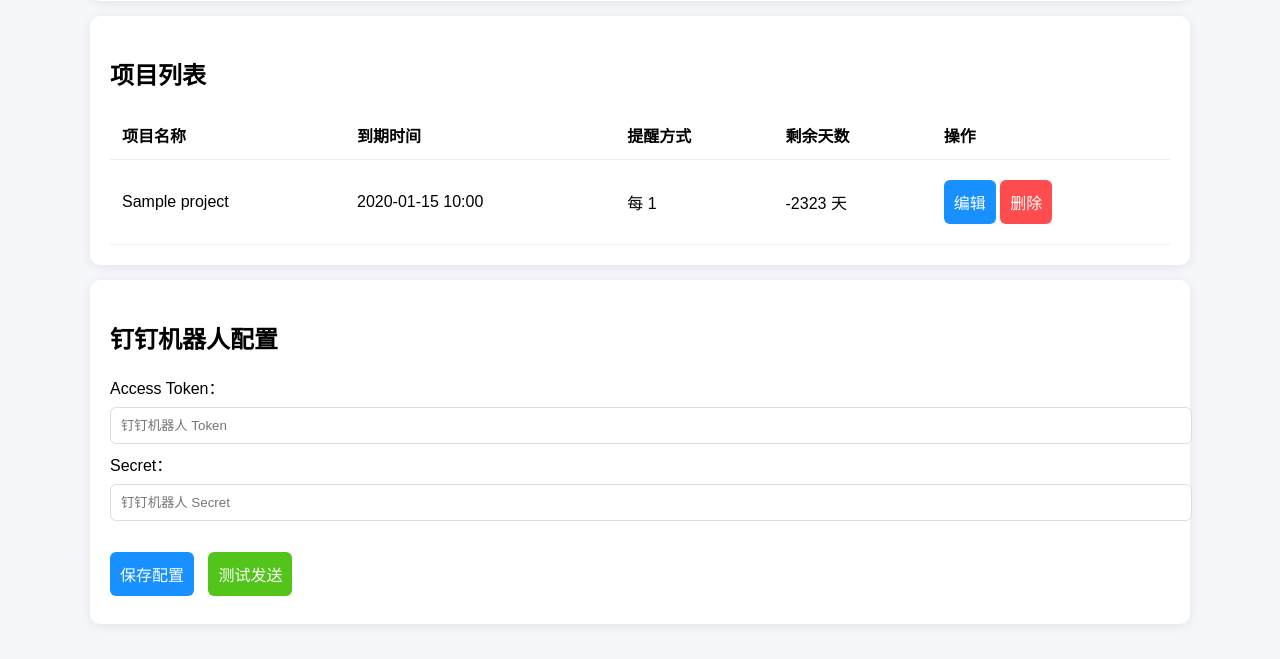
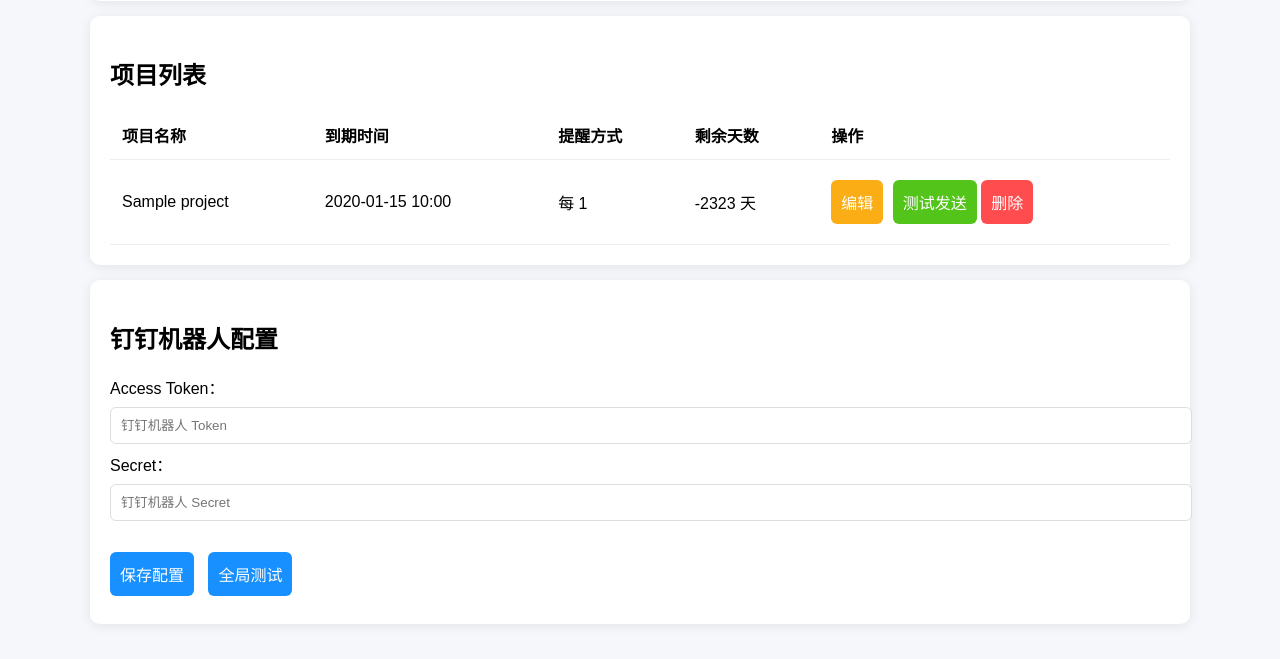
Before and after one commit to alanng2017/project-expiry-reminder, a Flask app: page / in a window 1280 px wide. Shown: the part 446-1105 px from the top of the page. Run offline with Flask 3, Linux system fonts and the light colour scheme; tables that the repository leaves empty hold one stand-in row (values such as "Sample post").

Commit message:
Add test button for project reminders and style updates

```diff
--- a/app/templates/index.html
+++ b/app/templates/index.html
@@ -5,12 +5,17 @@
     <meta name="viewport" content="width=device-width, initial-scale=1.0">
     <title>项目到期提醒系统</title>
     <link rel="stylesheet" href="/static/style.css">
+    <style>
+        .test { background:#52c41a; margin-left:5px; }
+        .edit { background:#faad14; }
+        .delete { background:#ff4d4f; }
+    </style>
 </head>
 <body>
     <h1>📅 项目到期提醒系统</h1>
 
     <div class="container">
-        <!-- 添加项目部分（保持不变） -->
+        <!-- 添加项目 -->
         <div class="card">
             <h2>添加新项目</h2>
             <form id="addForm">
@@ -63,6 +68,7 @@
                     <td>{{ (p.expiry_date - now).days }} 天</td>
                     <td>
                         <button onclick="editProject({{ p.id }})" class="edit">编辑</button>
+                        <button onclick="testProject({{ p.id }})" class="test">测试发送</button>
                         <button onclick="deleteProject({{ p.id }})" class="delete">删除</button>
                     </td>
                 </tr>
@@ -80,13 +86,13 @@
                 <input type="text" id="secret" placeholder="钉钉机器人 Secret" style="width:100%">
                 <div style="margin-top:15px;">
                     <button type="submit">保存配置</button>
-                    <button type="button" onclick="testDingtalk()" style="background:#52c41a; margin-left:10px;">测试发送</button>
+                    <button type="button" onclick="testDingtalk()" style="background:#1890ff; margin-left:10px;">全局测试</button>
                 </div>
             </form>
         </div>
     </div>
 
-    <!-- 编辑弹窗 -->
+    <!-- 编辑弹窗（保持不变） -->
     <div id="editModal" style="display:none; position:fixed; top:0; left:0; width:100%; height:100%; background:rgba(0,0,0,0.7); z-index:1000;">
         <div style="background:white; max-width:520px; margin:60px auto; padding:25px; border-radius:10px;">
             <h2>编辑项目</h2>
@@ -94,7 +100,6 @@
                 <input type="hidden" id="edit_id">
                 <input type="text" id="edit_name" placeholder="项目名称" required style="width:100%; margin:8px 0;">
                 <input type="datetime-local" id="edit_expiry" required style="width:100%; margin:8px 0;">
-
                 <select id="edit_remind_type" onchange="toggleEditCustomFields()" style="width:100%; margin:8px 0;" required>
                     <option value="expiry">到期提醒（30/20/10/7/3/2/1天）</option>
                     <option value="weekly">每周提醒</option>
@@ -102,7 +107,6 @@
                     <option value="yearly">每年提醒</option>
                     <option value="custom">自定义周期</option>
                 </select>
-
                 <div id="editCustomFields" style="display:none; margin:10px 0; padding:12px; background:#f9f9f9;">
                     <div style="display:flex; gap:10px;">
                         <span>每</span>
@@ -114,7 +118,6 @@
                         </select>
                     </div>
                 </div>
-
                 <div style="margin-top:15px;">
                     <button type="submit">保存修改</button>
                     <button type="button" onclick="closeModal()">取消</button>
@@ -124,7 +127,20 @@
     </div>
 
     <script>
-        // 自动回填编辑数据
+        async function testProject(id) {
+            if (!confirm('确定发送该项目的测试提醒吗？')) return;
+
+            const res = await fetch(`/test_project/${id}`, { method: 'POST' });
+            const data = await res.json();
+
+            if (data.status === 'success') {
+                alert('✅ 测试消息已发送！请检查钉钉群。');
+            } else {
+                alert('❌ 发送失败：' + (data.msg || ''));
+            }
+        }
+
+        // 编辑项目（自动回填）
         async function editProject(id) {
             document.getElementById('edit_id').value = id;
             const res = await fetch(`/get_project/${id}`);
@@ -139,7 +155,6 @@
                 document.getElementById('edit_repeat_every').value = data.repeat_every;
                 document.getElementById('edit_repeat_unit').value = data.repeat_unit;
             }
-
             document.getElementById('editModal').style.display = 'block';
         }
 
@@ -157,8 +172,13 @@
             document.getElementById('editModal').style.display = 'none';
         }
 
-        // 表单提交等函数（保持简洁）
-        document.getElementById('addForm').onsubmit = async (e) => { e.preventDefault(); const fd = new FormData(e.target); await fetch('/add', {method:'POST', body:fd}); location.reload(); };
+        // 其他表单提交
+        document.getElementById('addForm').onsubmit = async (e) => {
+            e.preventDefault();
+            const fd = new FormData(e.target);
+            await fetch('/add', {method:'POST', body:fd});
+            location.reload();
+        };
 
         document.getElementById('editForm').onsubmit = async (e) => {
             e.preventDefault();
@@ -175,10 +195,13 @@
         };
 
         async function deleteProject(id) {
-            if (confirm('确定删除？')) await fetch(`/delete/${id}`, {method:'POST'}); location.reload();
+            if (confirm('确定删除此项目？')) {
+                await fetch(`/delete/${id}`, {method:'POST'});
+                location.reload();
+            }
         }
 
-        // 钉钉配置和测试（略，与之前一致）
+        // 全局测试
         document.getElementById('configForm').onsubmit = async (e) => {
             e.preventDefault();
             const fd = new FormData();
@@ -187,11 +210,6 @@
             await fetch('/config', {method:'POST', body:fd});
             alert('配置已保存');
         };
-
-        async function testDingtalk() {
-            // ... 同之前版本
-            alert('测试发送中...');
-        }
     </script>
 </body>
 </html>
```
